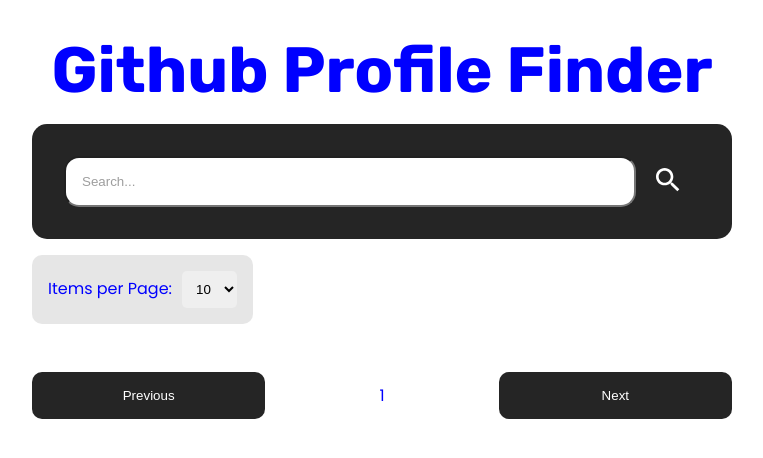
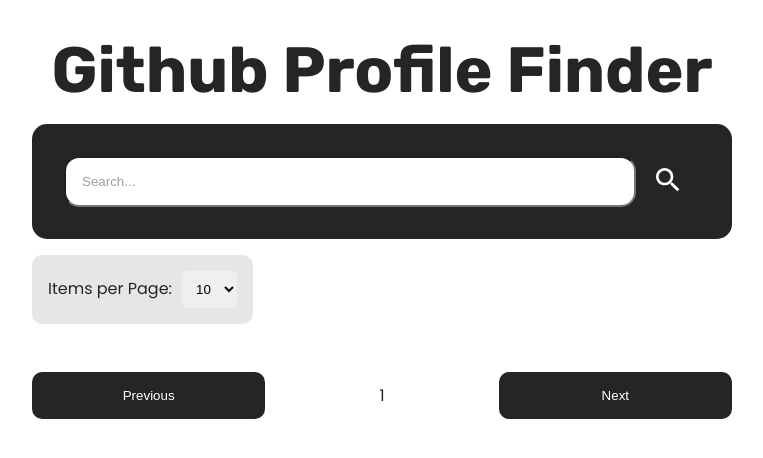
Before and after one commit to Victory-emmanuel/gh-profile-searcher, a React (Create React App) app: page / in a window 1280 px wide. Shown: the top 458 px of the page, without its empty margins (258-1021 px from the left). Built offline with nearby package versions, Linux system fonts and the light colour scheme.

Commit message:
Update index.css

```diff
--- a/src/index.css
+++ b/src/index.css
@@ -7,7 +7,7 @@
 }
 body {
   font-family: "Poppins", sans-serif;
-  color: blue;
+  color: #252525;
   display: grid;
   justify-content: center;
   align-items: center;
```
